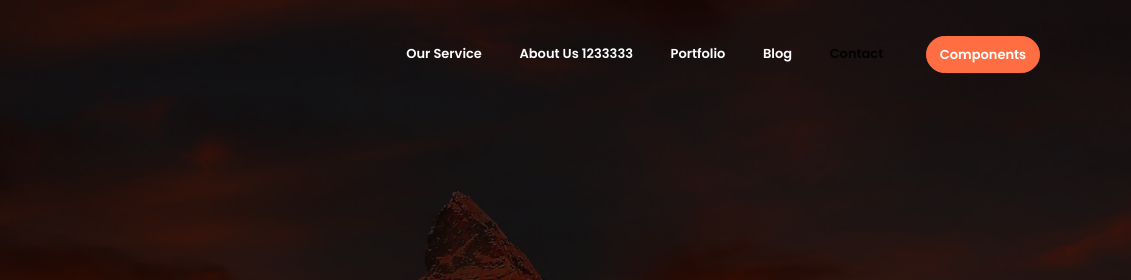
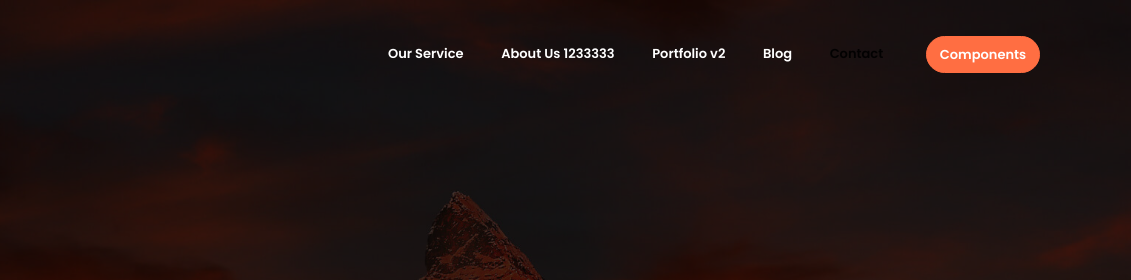
Before and after one commit to Jagoda-Kordas/GIT_Course, a website: page index.html in a window 1280 px wide. Shown: the top 280 px of the page, 149-1280 px from the left. Drawn offline with nearby package versions, Linux system fonts and the light colour scheme; files that its build step writes are made by us from their sources; files whose address does not match are found by name.

Commit message:
Adding Portfolio v2

```diff
--- a/index.html
+++ b/index.html
@@ -31,7 +31,7 @@
                         <a class="nav-link" href="#about">About Us 1233333</a>
                     </li>
                     <li class="nav-item">
-                        <a class="nav-link" href="#portfolio">Portfolio</a>
+                        <a class="nav-link" href="#portfolio">Portfolio v2</a>
                     </li>
                     <li class="nav-item">
                         <a class="nav-link" href="#blog">Blog</a>
```
